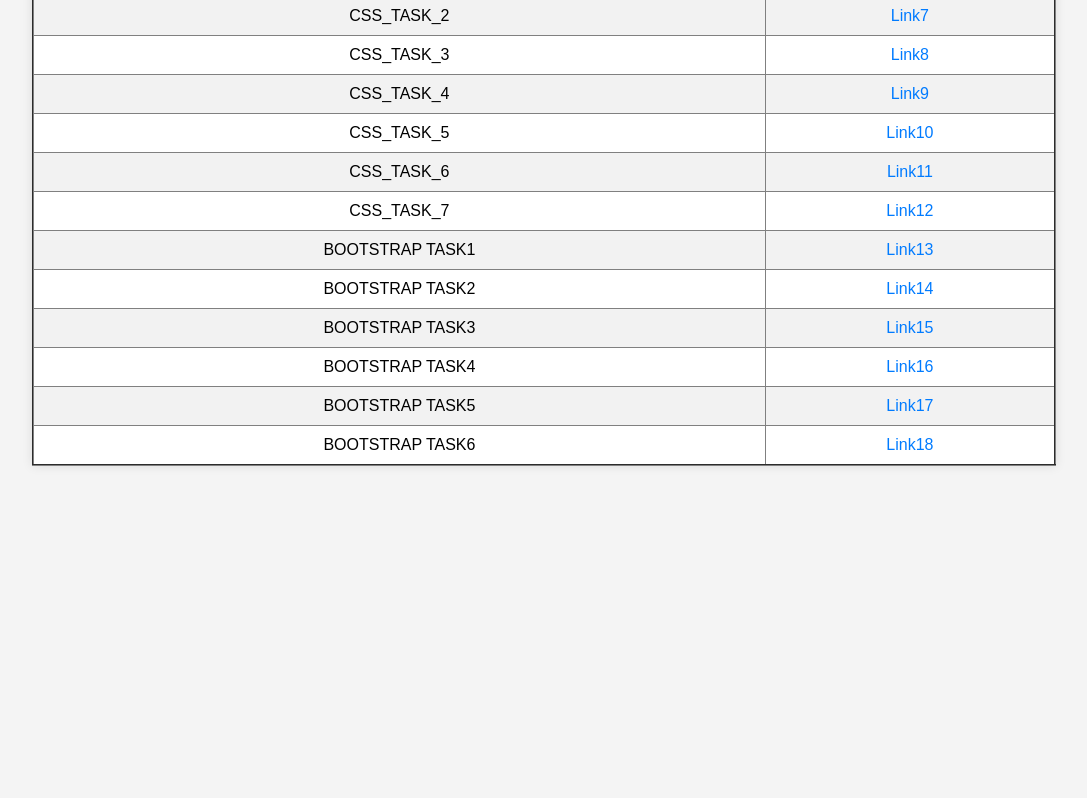
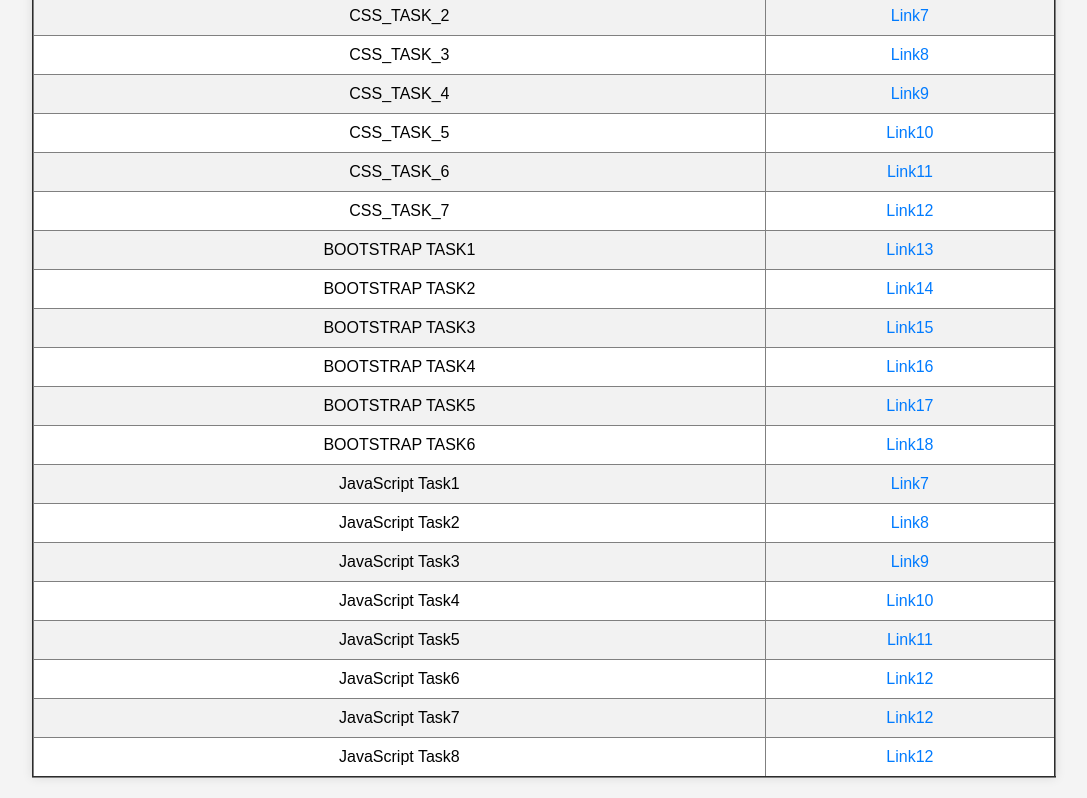
Before and after one commit to Kritvi18/vitap, a plain HTML site: page index.html in a window 1280 px wide. Shown: the part 340-1138 px from the top of the page, without its empty margins (96-1183 px from the left). Before the commit the page ends 826 px from the top, so only its background shows below. Drawn offline with Linux system fonts and the light colour scheme.

Commit message:
index.html

```diff
--- a/index.html
+++ b/index.html
@@ -139,6 +139,38 @@
         <td>BOOTSTRAP TASK6</td>
         <td><a href="bs6.html">Link18</a></td>
       </tr>
+      <tr>
+        <td>JavaScript Task1</td>
+        <td><a href="js1.html">Link7</a></td>
+      </tr>
+      <tr>
+        <td>JavaScript Task2</td>
+        <td><a href="js2.html">Link8</a></td>
+      </tr>
+      <tr>
+        <td>JavaScript Task3</td>
+        <td><a href="js3.html">Link9</a></td>
+      </tr>
+      <tr>
+        <td>JavaScript Task4</td>
+        <td><a href="js4.html">Link10</a></td>
+      </tr>
+      <tr>
+        <td>JavaScript Task5</td>
+        <td><a href="js5.html">Link11</a></td>
+      </tr>
+      <tr>
+        <td>JavaScript Task6</td>
+        <td><a href="js6.html">Link12</a></td>
+      </tr>
+      <tr>
+        <td>JavaScript Task7</td>
+        <td><a href="js7.html">Link12</a></td>
+      </tr>
+      <tr>
+        <td>JavaScript Task8</td>
+        <td><a href="js8.html">Link12</a></td>
+      </tr>
     </table>
   </body>
 </html>
```
